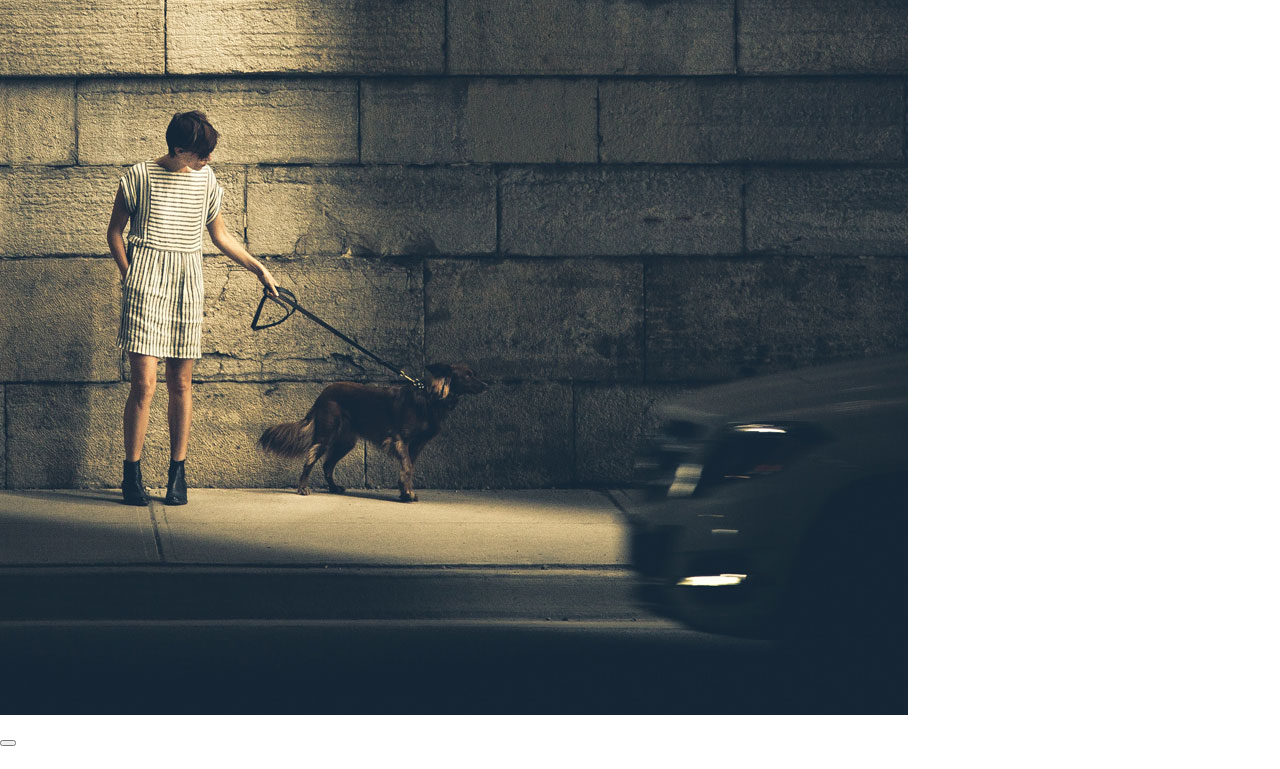
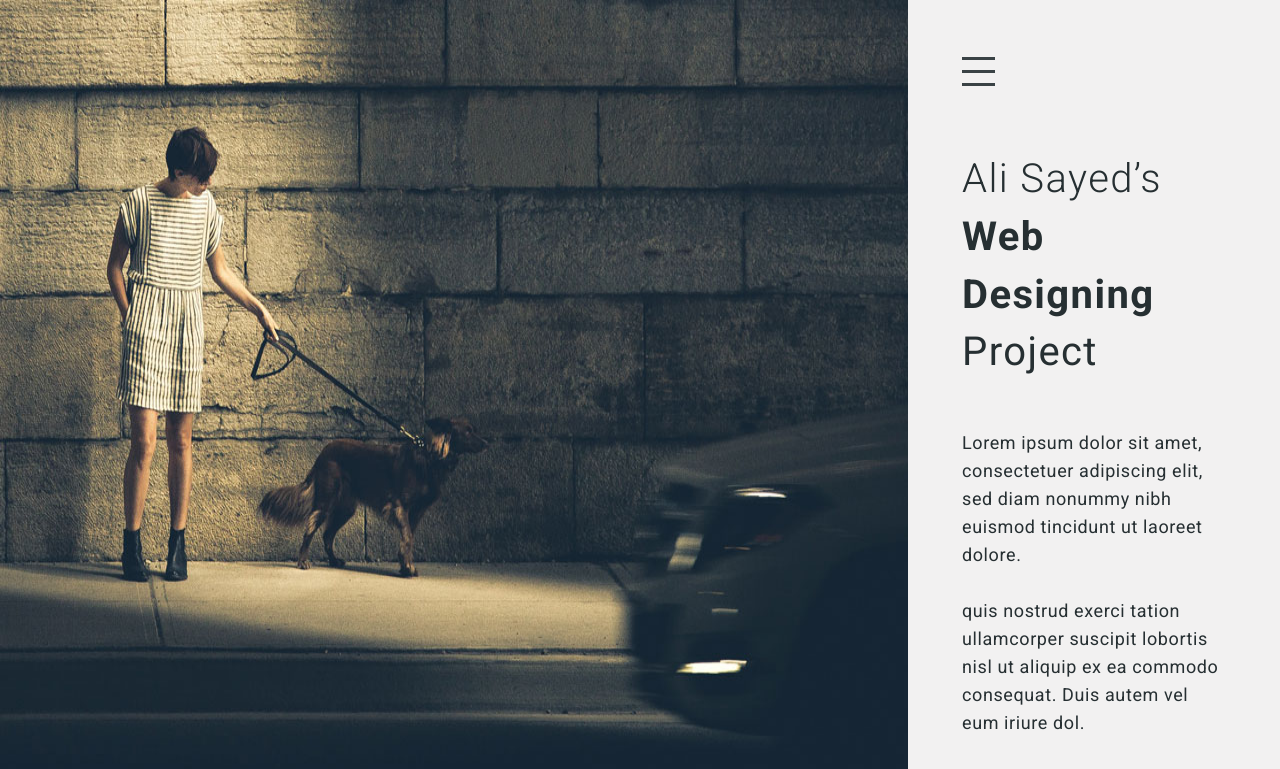
Before and after one commit to milevsky76/alisayed, a plain HTML site: page index.html in a window 1280 px wide. Shown: the top 769 px of the page. Drawn offline with Linux system fonts and the light colour scheme.

Commit message:
Вёрстка main-header
Добавление папки blocks; подключение файла body.sass и header.sass

```diff
--- a/index.html
+++ b/index.html
@@ -11,13 +11,14 @@
 </head>
 
 <body>
-  <img class="header-image" src="img/girl-and-dog.jpg" alt="Girl and dog">
+    <header class="main-header container">
+        <img class="header-image" src="img/girl-and-dog.jpg" width="908" height="715" alt="Girl and dog">
 
         <section class="menu-section">
             <button class="menu-section__button button-menu">
-      <span class="button-menu__line"></span>
-      <span class="button-menu__line"></span>
-      <span class="button-menu__line"></span>
+                <div class="button-menu__line"></div>
+                <div class="button-menu__line"></div>
+                <div class="button-menu__line"></div>
             </button>
 
             <div class="menu-section__web">
@@ -28,31 +29,38 @@
                 </h2>
 
                 <p class="menu-section__text">
-        Lorem ipsum dolor sit amet, consectetuer adipiscing elit, sed diam nonummy nibh euismod tincidunt ut laoreet
+                    Lorem ipsum dolor sit amet, consectetuer adipiscing elit, sed diam nonummy nibh euismod tincidunt ut
+                    laoreet
                     dolore.
                 </p>
 
                 <p class="menu-section__text">
-        quis nostrud exerci tation ullamcorper suscipit lobortis nisl ut aliquip ex ea commodo consequat. Duis autem vel
+                    quis nostrud exerci tation ullamcorper suscipit lobortis nisl ut aliquip ex ea commodo consequat.
+                    Duis
+                    autem vel
                     eum iriure dol.
                 </p>
             </div>
         </section>
         <!-- /.menu-section -->
+    </header>
 
     <section class="features">
         <h2 class="features__title">Drawing Scketch</h2>
-    <p class="features__text">Lorem ipsum dolor sit amet, consectetuer adipiscing elit, sed diam nonummy nibh euismod quis nostrud exerci
+        <p class="features__text">Lorem ipsum dolor sit amet, consectetuer adipiscing elit, sed diam nonummy nibh
+            euismod quis nostrud exerci
             tation ullamcorper suscipit lobortis nisl ut aliquip ex consectetuer adipiscing elit, sed diam nonummy nibh
             euismod tincidu.</p>
 
         <h2 class="features__title">Making Design</h2>
-    <p class="features__text">Lorem ipsum dolor sit amet, consectetuer adipiscing elit, sed diam nonummy nibh euismod quis nostrud exerci
+        <p class="features__text">Lorem ipsum dolor sit amet, consectetuer adipiscing elit, sed diam nonummy nibh
+            euismod quis nostrud exerci
             tation ullamcorper suscipit lobortis nisl ut aliquip ex consectetuer adipiscing elit, sed diam nonummy nibh
             euismod tincidu.</p>
 
         <h2 class="features__title">Developing Product</h2>
-    <p class="features__text">Lorem ipsum dolor sit amet, consectetuer adipiscing elit, sed diam nonummy nibh euismod quis nostrud exerci
+        <p class="features__text">Lorem ipsum dolor sit amet, consectetuer adipiscing elit, sed diam nonummy nibh
+            euismod quis nostrud exerci
             tation ullamcorper suscipit lobortis nisl ut aliquip ex consectetuer adipiscing elit, sed diam nonummy nibh
             euismod tincidu.</p>
     </section>
@@ -60,8 +68,10 @@
 
     <section class="best">
         <h2 class="best__title">Best Strarting</h2>
-    <p class="best__text">Lorem ipsum dolor sit amet, quis nostrud exerci tation ullamcorper suscipit lobortis nisl ut aliquip ex
-      consectetuer adipiscing elit, sed diam nonummy nibh euismod tincidunt ut laoreet dolore.quis nostrud exerci tation
+        <p class="best__text">Lorem ipsum dolor sit amet, quis nostrud exerci tation ullamcorper suscipit lobortis nisl
+            ut aliquip ex
+            consectetuer adipiscing elit, sed diam nonummy nibh euismod tincidunt ut laoreet dolore.quis nostrud exerci
+            tation
             ullamcorper suscipit lobortis nisl ut aliquip ex ea.</p>
 
         <a href="#" class="best__button button">View Our History</a>
@@ -70,8 +80,10 @@
 
     <section class="verified">
         <h2 class="verified__title">Verified Dummy</h2>
-    <p class="verified__title">Lorem ipsum dolor sit amet, quis nostrud exerci tation ullamcorper suscipit lobortis nisl ut aliquip ex
-      consectetuer adipiscing elit, sed diam nonummy nibh euismod tincidunt ut laoreet dolore.quis nostrud exerci tation
+        <p class="verified__title">Lorem ipsum dolor sit amet, quis nostrud exerci tation ullamcorper suscipit lobortis
+            nisl ut aliquip ex
+            consectetuer adipiscing elit, sed diam nonummy nibh euismod tincidunt ut laoreet dolore.quis nostrud exerci
+            tation
             ullamcorper suscipit lobortis nisl ut aliquip ex ea.</p>
 
         <a href="#" class="verified__button button">Go To The Page</a>
--- /dev/null
+++ b/sass/_body.sass
@@ -0,0 +1,13 @@
+body
+    +roboto
+    font-size: 16px
+    line-height: 28px
+    +regular
+    color: #262f32
+    background-color: #FFFFFF
+    display: flex
+    flex-wrap: wrap
+
+.container
+    max-width: 1366px
+    margin: 0 auto
--- a/sass/_normalize.scss
+++ b/sass/_normalize.scss
@@ -1,6 +1,11 @@
 html {
 	line-height: 1.15;
 	-webkit-text-size-adjust: 100%;
+	box-sizing: border-box;
+}
+
+*, *::before, *::after {
+	box-sizing: inherit;
 }
 
 main {
@@ -68,8 +73,9 @@ sup {
 
 img {
 	max-width: 100%;
-  height: auto;
+	height: auto;
 	border-style: none;
+	box-sizing: content-box;
 }
 
 button,
@@ -182,3 +188,14 @@ body {
 	margin: 0;
 	padding: 0;
 }
+
+.visually-hidden {
+    position: absolute !important;
+    clip: rect(1px 1px 1px 1px);
+    clip: rect(1px, 1px, 1px, 1px);
+    padding: 0 !important;
+    border: 0 !important;
+    height: 1px !important;
+    width: 1px !important;
+	overflow: hidden;
+}
--- /dev/null
+++ b/sass/blocks/_header.sass
@@ -0,0 +1,45 @@
+.main-header
+    display: flex
+.header-image
+    min-width: 908px
+.menu-section
+    padding: 57px 54px
+    max-width: 458px
+    background-color: #F2F1F1
+    &__button
+        margin: 0
+        padding: 0
+        margin-bottom: 64px
+    &__web
+    &__title
+        margin-bottom: 48px
+        padding: 0
+        font-size: 40px
+        line-height: 57.75px
+        letter-spacing: 1.4px
+        &_light
+            +light
+        &_bold
+            +bold
+        &_regular
+            +regular
+    &__text
+        margin: 0
+        padding: 0
+        font-size: 18px
+        line-height: 28px
+        letter-spacing: 0.6px
+        margin-bottom: 28px
+.button-menu
+    display: flex
+    flex-direction: column
+    justify-content: space-between
+    width: 33px
+    height: 29px
+    background-color: transparent
+    border: 0
+    cursor: pointer
+    &__line
+        width: 33px
+        height: 3px
+        background-color: #3A4245
--- a/sass/style.sass
+++ b/sass/style.sass
@@ -2,20 +2,6 @@
 
 @import 'fonts'
 
-body
-  +roboto
-  font-size: 16px
-  line-height: 28px
-  +regular
-  color: #262f32
-  background-color: #FFFFFF
+@import '_body'
 
-.visually-hidden
-  position: absolute !important
-  clip: rect(1px 1px 1px 1px)
-  clip: rect(1px, 1px, 1px, 1px)
-  padding: 0 !important
-  border: 0 !important
-  height: 1px !important
-  width: 1px !important
-  overflow: hidden
+@import 'blocks/_header'
```
Also changed, not shown: sass/_fonts.scss (+5 -5 lines), css/style.css. Lines whose indentation alone changed are shown as unchanged.
